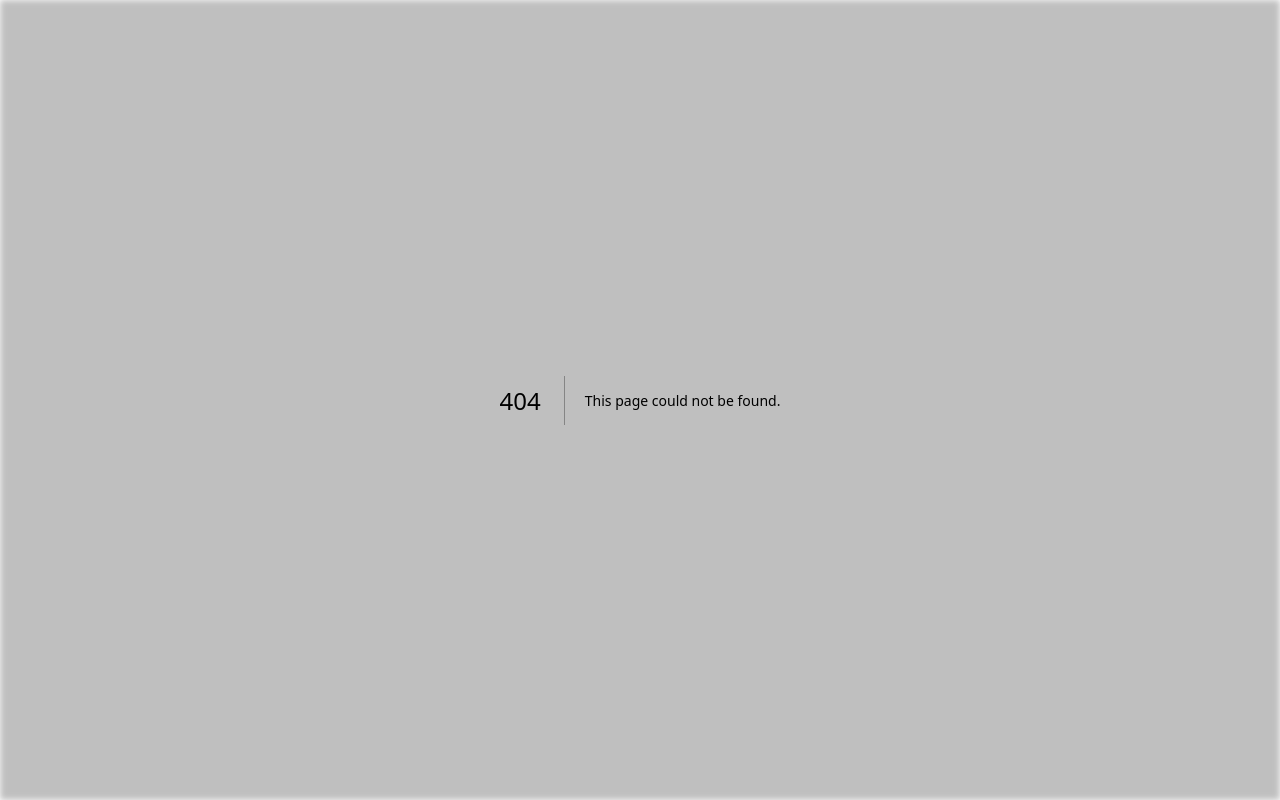
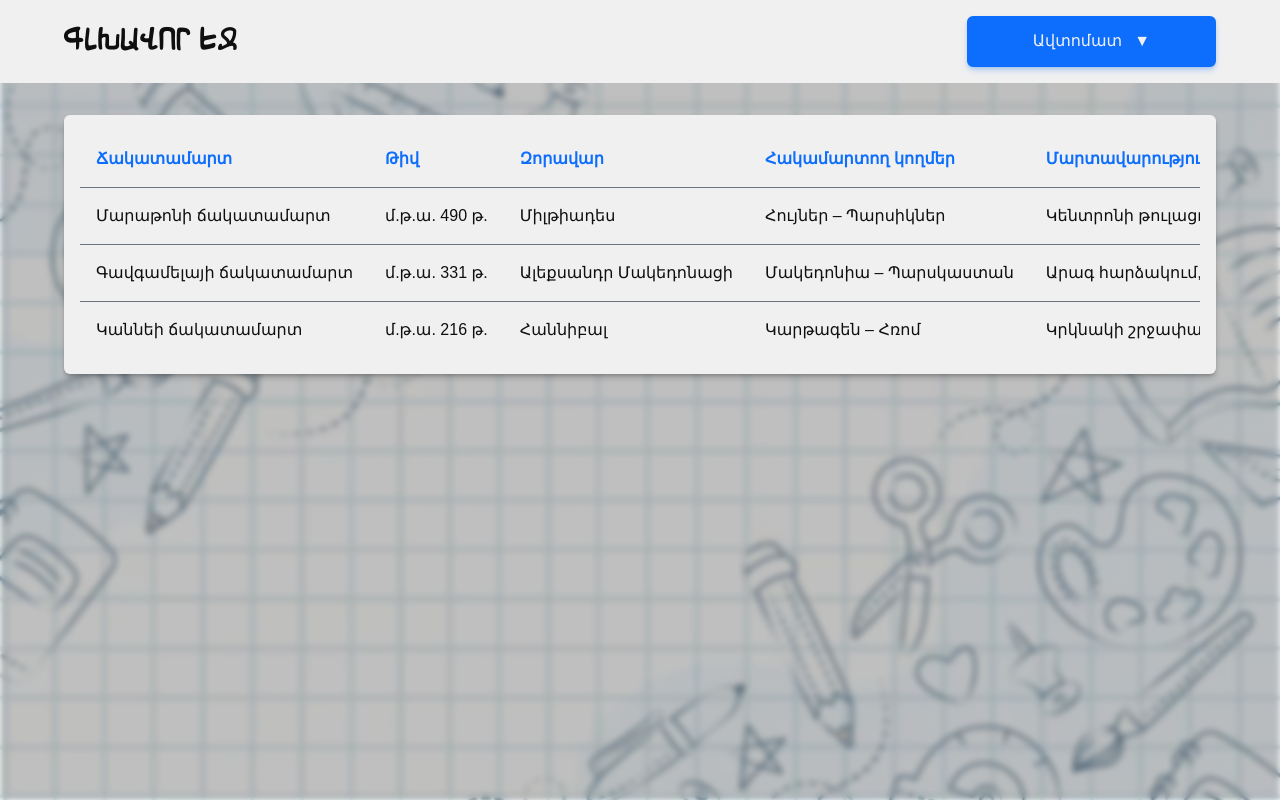
Before and after one commit to sevakmikichyan/yevamikichyan, a Next.js app: page /works/armenian-battles in a window 1280 px wide. Before the commit this address had no page. Built offline with nearby package versions, Linux system fonts and the light colour scheme.

Commit message:
integration armenian-battles page

```diff
--- a/app/home/components/works/works.component.tsx
+++ b/app/home/components/works/works.component.tsx
@@ -57,6 +57,28 @@ const Works: React.FC<Props> = ({ ...rest }) => {
           </Flex>
         </Card>
       </Carousel.Slide>
+      <Carousel.Slide className="w-full">
+        <Card className="w-full h-full">
+          <Flex className="w-full flex-col h-full md:gap-md gap-sm">
+            <Block className="w-full h-64 bg-light rounded-md overflow-hidden">
+              <Image
+                src="/images/armenian-battles/main.jpg"
+                alt="Armenian Language"
+                width={240}
+                height={120}
+                className="object-cover w-full h-full"
+              />
+            </Block>
+            <Flex className="w-full flex-1 h-full flex-col md:gap-md justify-center gap-sm">
+              <Title heading={3}>Հայոց պատմության հին շրջանի ճակատամարտերը</Title>
+              <Button
+                className="w-full"
+                onClick={() => router.push("/works/armenian-battles")}
+              >Տեսնել</Button>
+            </Flex>
+          </Flex>
+        </Card>
+      </Carousel.Slide>
     </Carousel>
   );
 };
--- /dev/null
+++ b/app/works/armenian-battles/page.tsx
@@ -0,0 +1,70 @@
+"use client"
+
+import { Container, Main, Page } from "@/common/components/layout"
+import Header from "@/common/components/layout/header/header.component"
+import { Card, Reveal, Table } from "@/common/components/ui"
+
+export default function ArmenianBattles() {
+  const data = [
+    {
+      id: 1,
+      battle: "Մարաթոնի ճակատամարտ",
+      year: "մ.թ.ա. 490 թ.",
+      commander: "Միլթիադես",
+      sides: "Հույներ – Պարսիկներ",
+      strategy: "Կենտրոնի թուլացում և թևերի ուժեղ հարված",
+    },
+    {
+      id: 2,
+      battle: "Գավգամելայի ճակատամարտ",
+      year: "մ.թ.ա. 331 թ.",
+      commander: "Ալեքսանդր Մակեդոնացի",
+      sides: "Մակեդոնիա – Պարսկաստան",
+      strategy: "Արագ հարձակում, կեղծ նահանջ, ճեղքում կենտրոնում",
+    },
+    {
+      id: 3,
+      battle: "Կաննեի ճակատամարտ",
+      year: "մ.թ.ա. 216 թ.",
+      commander: "Հաննիբալ",
+      sides: "Կարթագեն – Հռոմ",
+      strategy: "Կրկնակի շրջափակում (օղակաձև շրջափակում)",
+    },
+  ]
+
+  return (
+    <Page name="armenian-battles">
+      <Header />
+      <Main>
+        <Container>
+          <Reveal>
+            <Card>
+              <Table
+                data={data}
+                renderRow={(item) => (
+                  <Table.Row key={item.id}>
+                    <Table.Cell>{item.battle}</Table.Cell>
+                    <Table.Cell>{item.year}</Table.Cell>
+                    <Table.Cell>{item.commander}</Table.Cell>
+                    <Table.Cell>{item.sides}</Table.Cell>
+                    <Table.Cell>{item.strategy}</Table.Cell>
+                  </Table.Row>
+                )}
+              >
+                <Table.Head>
+                  <Table.Row>
+                    <Table.Cell className="text-primary" head>Ճակատամարտ</Table.Cell>
+                    <Table.Cell className="text-primary" head>Թիվ</Table.Cell>
+                    <Table.Cell className="text-primary" head>Զորավար</Table.Cell>
+                    <Table.Cell className="text-primary" head>Հակամարտող կողմեր</Table.Cell>
+                    <Table.Cell className="text-primary" head>Մարտավարություն</Table.Cell>
+                  </Table.Row>
+                </Table.Head>
+              </Table>
+            </Card>
+          </Reveal>
+        </Container>
+      </Main>
+    </Page>
+  )
+}
--- a/app/works/armenian-language/components/quiz/quiz.component.tsx
+++ b/app/works/armenian-language/components/quiz/quiz.component.tsx
@@ -105,7 +105,7 @@ const Quiz: React.FC = () => {
             <Paragraph size="lg" className="flex items-center md:gap-md gap-sm" color={color}>
               <Span size="2xl" color={color} className="ml-sm flex items-center md:gap-md gap-sm">
                 <Span>{icon}</Span>
-                {score} / {questions.length}
+                {score} / {questions.length} միավոր
               </Span>
             </Paragraph>
             <Span color={color} size="xl">{label}</Span>
--- a/common/components/ui/carousel/carousel.component.tsx
+++ b/common/components/ui/carousel/carousel.component.tsx
@@ -31,7 +31,7 @@ const defaultBreakpoints: SwiperComponentProps["breakpoints"] = {
 const Carousel: React.FC<Props> & { Slide: typeof SwiperSlide } = ({
   children,
   breakpoints = defaultBreakpoints,
-  autoplay,
+  autoplay = false,
   effect = "cube",
   ...rest
 }) => {
--- a/common/components/ui/index.ts
+++ b/common/components/ui/index.ts
@@ -6,3 +6,4 @@ export { default as Modal } from "./modal/modal.component";
 export { default as List } from "./list/list.component";
 export { default as Reveal } from "./reveal/reveal.component";
 export { default as Radio } from "./radio/radio.component";
+export { default as Table } from "./table/table.component";
--- /dev/null
+++ b/common/components/ui/table/table.component.tsx
@@ -0,0 +1,83 @@
+"use client"
+
+import classNames from "classnames";
+import React from "react";
+import { TableBodyProps, TableCellProps, TableComponent, TableHeadProps, TableProps, TableRowProps } from "./types";
+
+const TableCell: React.FC<TableCellProps> = ({ children, head, className, ...props }) => {
+  const baseStyles = "px-4 py-md whitespace-nowrap";
+  if (head)
+    return (
+      <th
+        className={classNames(
+          "text-left text-sm md:text-base font-semibold",
+          baseStyles,
+          className
+        )}
+        {...props}
+      >
+        {children}
+      </th>
+    )
+  return (
+    <td
+      className={classNames(`text-left text-sm md:text-base text-color-dark font-medium border-t border-secondary ${baseStyles}`, className)}
+      {...props}
+    >
+      {children}
+    </td>
+  );
+};
+
+const TableBody: React.FC<TableBodyProps> = ({ children, ...props }) => {
+  return (
+    <tbody className="divide-y" {...props}>
+      {children}
+    </tbody>
+  );
+};
+
+const TableHead: React.FC<TableHeadProps> = ({ children, ...props }) => {
+  return <thead {...props}>{children}</thead>;
+};
+
+const TableRow: React.FC<TableRowProps> = ({ children, ...props }) => {
+  return <tr {...props}>{children}</tr>;
+};
+
+function Table<T>({
+  children,
+  className,
+  data = [],
+  renderRow,
+  ...props
+}: TableProps<T>) {
+  return (
+    <div className="w-full flex flex-col justify-center items-center">
+      <div className="overflow-x-auto w-full">
+        <table
+          className={classNames(
+            "w-full min-w-full divide-y text-left text-sm md:text-base",
+            className
+          )}
+          {...props}
+        >
+          {children}
+
+          {renderRow && (
+            <TableBody>
+              {data.map((item, index) => renderRow(item, index))}
+            </TableBody>
+          )}
+        </table>
+      </div>
+    </div>
+  );
+}
+
+(Table as TableComponent).Head = TableHead;
+(Table as TableComponent).Body = TableBody;
+(Table as TableComponent).Row = TableRow;
+(Table as TableComponent).Cell = TableCell;
+
+export default Table as TableComponent;
--- /dev/null
+++ b/common/components/ui/table/types.d.ts
@@ -0,0 +1,32 @@
+export interface TableCellProps extends React.HTMLAttributes<HTMLTableCellElement> {
+  children?: React.ReactNode;
+  head?: boolean;
+  colSpan?: number;
+}
+
+export interface TableBodyProps extends React.HTMLAttributes<HTMLTableSectionElement> {
+  children?: React.ReactNode;
+}
+
+export interface TableHeadProps extends React.HTMLAttributes<HTMLTableSectionElement> {
+  children?: React.ReactNode;
+}
+
+export interface TableRowProps extends React.HTMLAttributes<HTMLTableRowElement> {
+  children?: React.ReactNode;
+}
+
+export interface TableProps<T> extends React.HTMLAttributes<HTMLTableElement> {
+  children?: React.ReactNode;
+  className?: string;
+  data?: T[];
+  renderRow?: (item: T, index: number) => React.ReactNode;
+}
+
+export interface TableComponent {
+  <T>(props: TableProps<T>): JSX.Element;
+  Head: typeof TableHead;
+  Body: typeof TableBody;
+  Row: typeof TableRow;
+  Cell: typeof TableCell;
+}
```
Also changed, not shown: public/images/armenian-battles/main.jpg (added), 1 other file (tests, documents, lock files or other folders).
